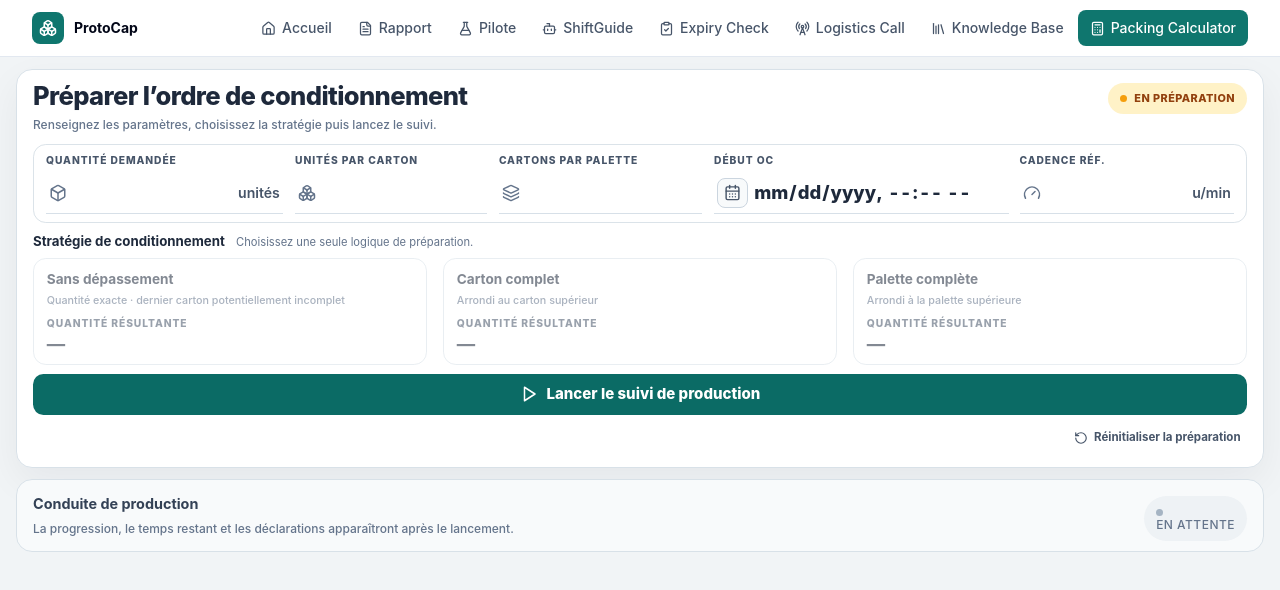
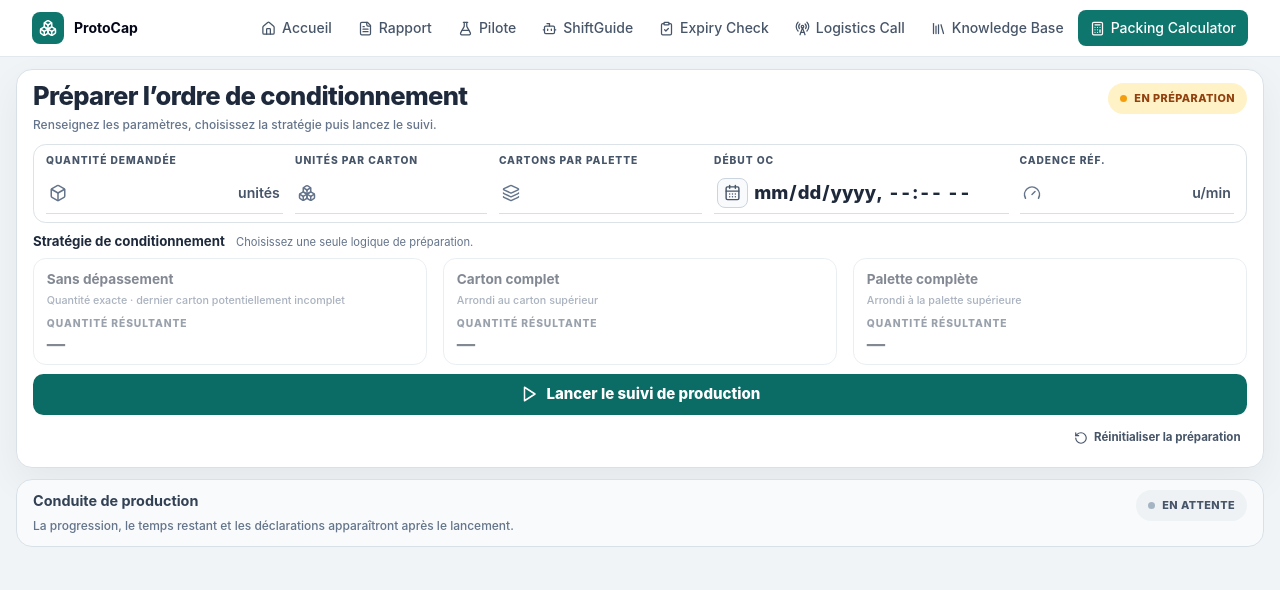
Before and after one commit to AmineAKIK/protocap, a React (Vite) app: page /packing-calculator in a window 1280 px wide. Shown: the top 590 px of the page. Built offline with nearby package versions, Linux system fonts and the light colour scheme.

Commit message:
Packing — aligner le statut d’attente avec le header de préparation (#160)
* fix: align waiting status with preparation header

* fix: isolate waiting rail copy styles

```diff
--- a/src/packing-polish.css
+++ b/src/packing-polish.css
@@ -77,7 +77,7 @@
   color: #334155;
 }
 
-.packing-calculator-page .packing-v3-waiting-head span {
+.packing-calculator-page .packing-v3-waiting-head > div > span {
   color: #64748b;
 }
 
--- a/src/packing-responsive.css
+++ b/src/packing-responsive.css
@@ -54,7 +54,7 @@
 }
 
 .packing-v3-stage-header p,
-.packing-v3-waiting-head span,
+.packing-v3-waiting-head > div > span,
 .packing-v3-frozen small {
   margin: .35rem 0 0;
   color: #64748b;
@@ -247,9 +247,8 @@
   background: #f8fafb;
   box-shadow: none;
 }
-.packing-v3-waiting-head { align-items:center; }
 .packing-v3-waiting-head strong { display:block; color:#334155; font-size:.9rem; }
-.packing-v3-waiting-head span { display:block; }
+.packing-v3-waiting-head > div > span { display:block; }
 
 .packing-v3-production-grid { display:grid; grid-template-columns:minmax(0,1.85fr) minmax(20rem,.95fr); gap:1rem; margin-top:1rem; min-height:0; }
 .packing-v3-production-main { display:flex; min-width:0; min-height:0; flex-direction:column; gap:.75rem; }
```
